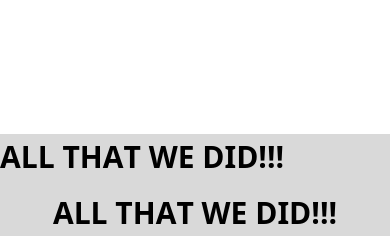
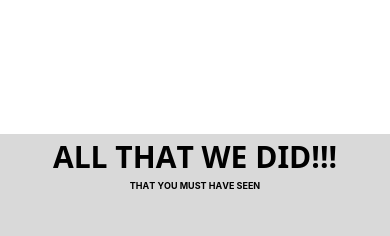
Before and after one commit to sonanddark/Aboutpage, a Next.js app: page / in a window 390 px wide. Shown: the part 8600-8836 px from the top of the page. Built offline with nearby package versions, Linux system fonts and the light colour scheme; a web font is replaced by a local one.

Commit message:
Remove un-necessary code block

```diff
--- a/src/app/page.tsx
+++ b/src/app/page.tsx
@@ -47,10 +47,6 @@ export default function Home() {
       <div>
 
         <section className="bg-[#D9D9D9]">
-          <AnimateWhenInViewport
-              textToBeAnimated="ALL THAT WE DID!!!"
-              cssClass="font-bold  md:text-[100px] text-[30px]" />
-
           <div className="flex justify-center">
             <AnimateWhenInViewport
               textToBeAnimated="ALL THAT WE DID!!!"
@@ -155,7 +151,7 @@ export default function Home() {
         </section>
 
         <div className="bg-[#D9D9D9] block md:hidden ">
-          {/* <CustomSlider cards={cardItems} />  TODO: Ahmed Uzair*/}
+          <CustomSlider cards={cardItems} />
         </div>
         <Footer />
       </div>
```
